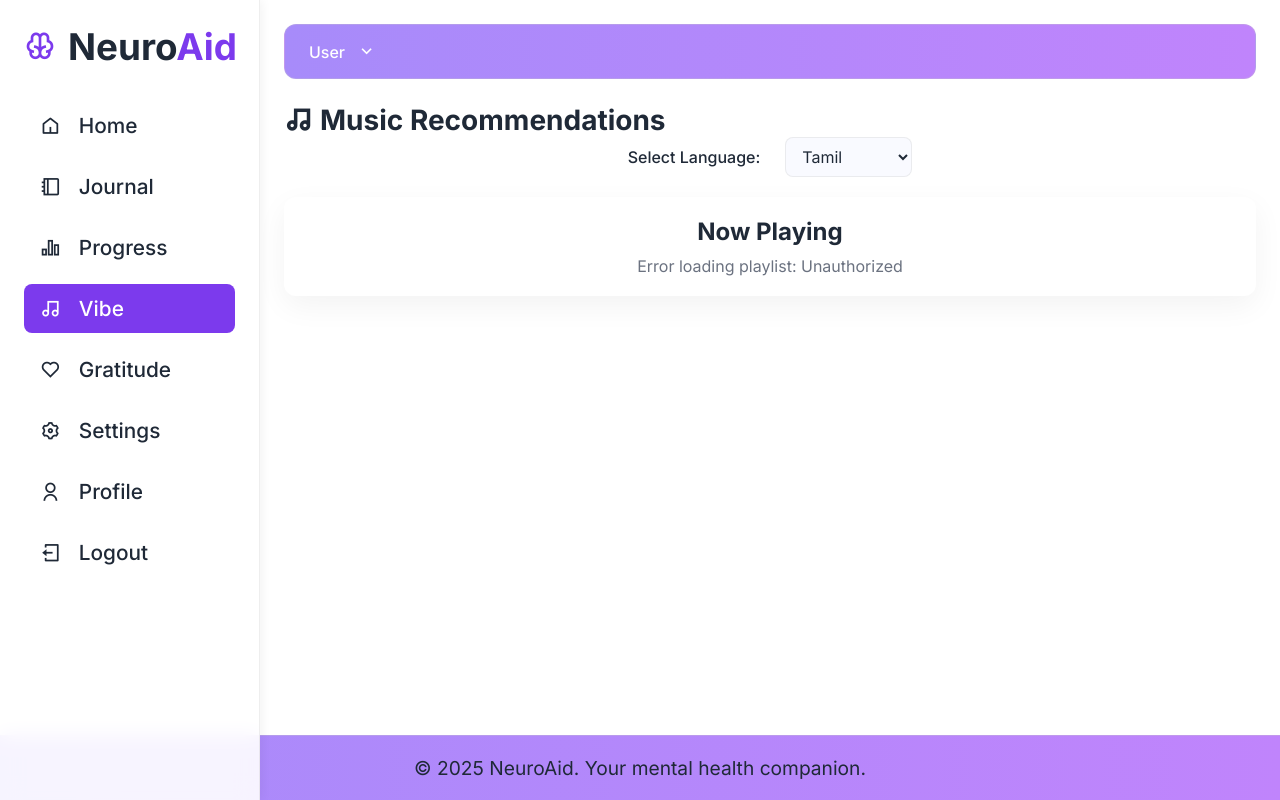
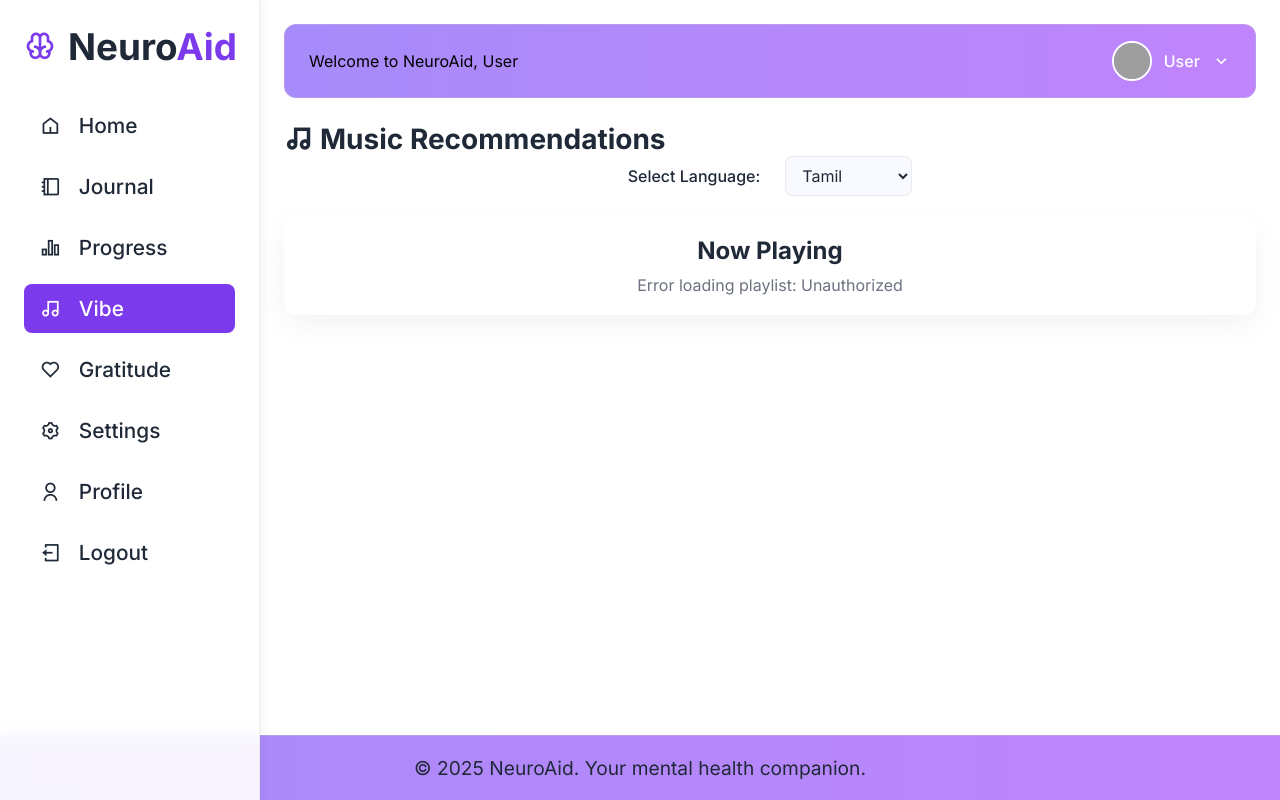
Before and after one commit to Barathkalyan/NeuroAid, a Flask app: template templates/vibe.html in a window 1280 px wide. Run offline with Flask 3, Linux system fonts and the light colour scheme; the template is opened without the code that fills it, so the values that code supplies are empty; some libraries are stand-ins or nearby versions; grey boxes are pictures that could not be loaded.

Commit message:
css updates

```diff
--- a/templates/vibe.html
+++ b/templates/vibe.html
@@ -32,10 +32,16 @@
         <div class="wrapper">
             <main class="main-content" role="main">
                 <header class="main-header">
-                    <div class="profile" aria-label="User profile">
-                        <span>{{ session.get('user_email', 'User').split('@')[0] }}</span>
-                        <i class="ri-arrow-down-s-line" aria-hidden="true"></i>
+                    <div class="welcome-container">
+                    <div class="welcome-text">Welcome to NeuroAid, {{ session.get('user_email', 'User').split('@')[0] }}</div>
+                    <div class="quote-text"></div>
                     </div>
+                <div class="profile-dropdown">
+                <div class="profile">
+                    <img src="https://randomuser.me/api/portraits/men/32.jpg" alt="Profile" />
+                    <span>{{ session.get('user_email', 'User').split('@')[0] }}</span>
+                    <i class="ri-arrow-down-s-line"></i>
+          </div>
                 </header>
 
                 <section class="music-recommendations-section" aria-labelledby="music-recommendations-title">
```
